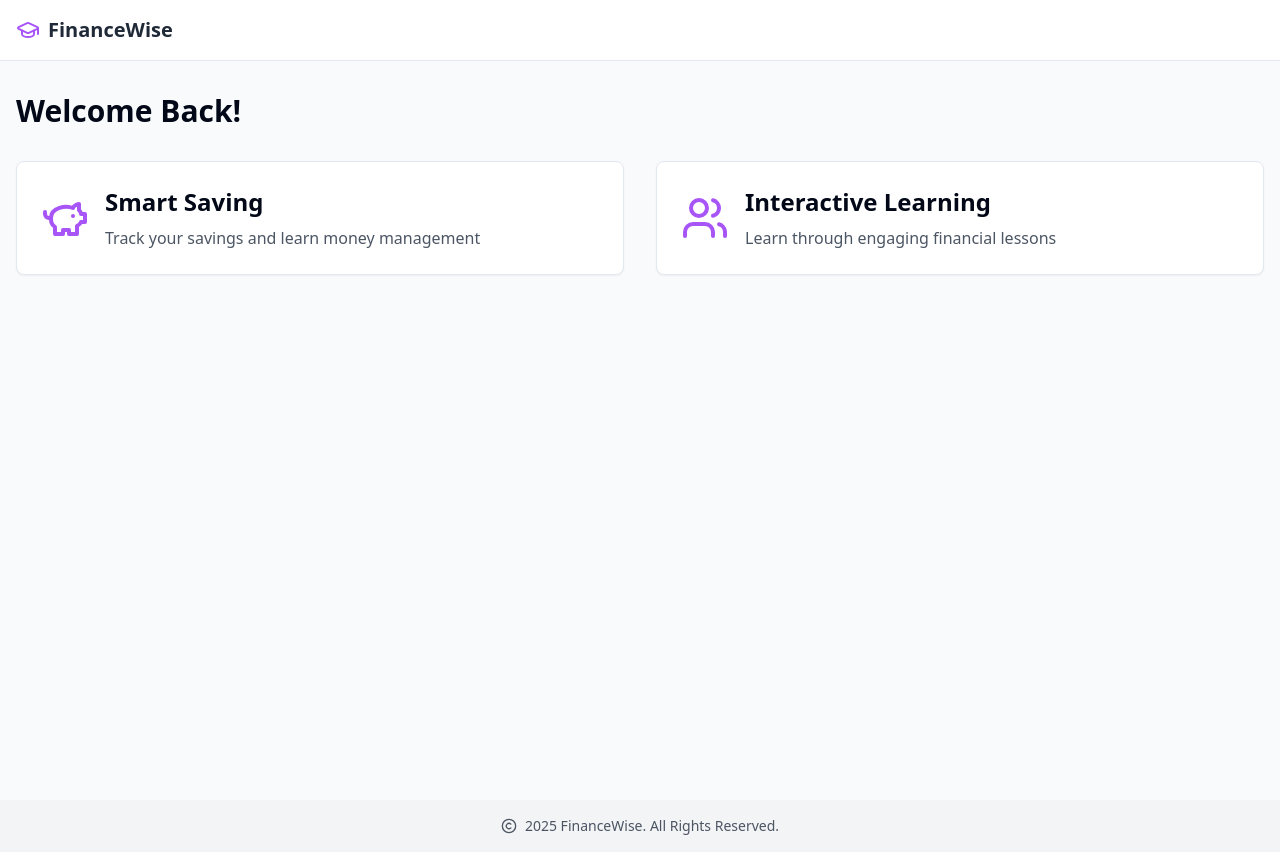
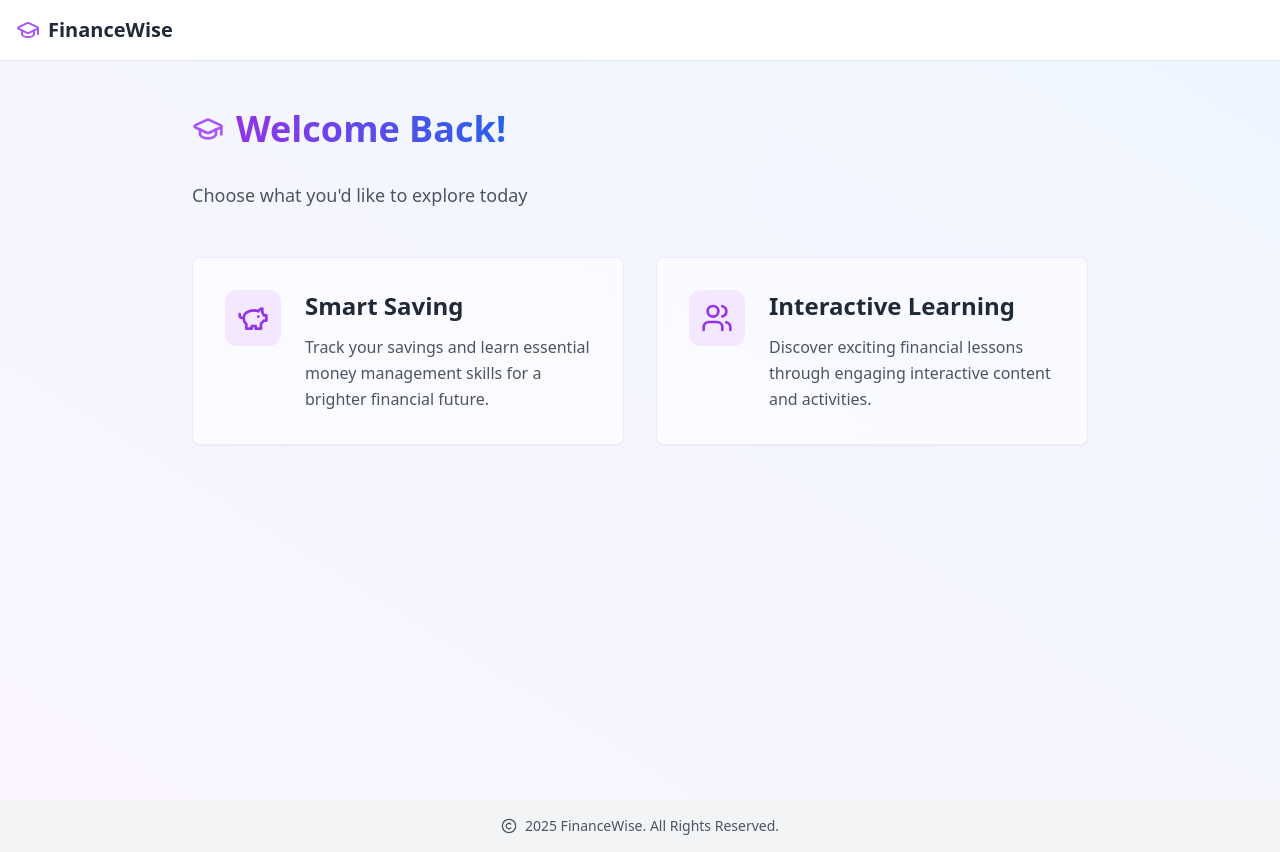
Before and after one commit to SohanGanji/ap-project, a React (Vite) app: page /student-dashboard in a window 1280 px wide. Built offline with nearby package versions, Linux system fonts and the light colour scheme.

Commit message:
Refactor: Improve student dashboard UI
Make the student dashboard more friendly and elegant.

```diff
--- a/src/pages/StudentDashboard.tsx
+++ b/src/pages/StudentDashboard.tsx
@@ -1,35 +1,54 @@
 
 import { Card } from "@/components/ui/card";
-import { PiggyBank, Users } from "lucide-react";
+import { PiggyBank, Users, GraduationCap } from "lucide-react";
 import { Link } from "react-router-dom";
 import Header from "@/components/Header";
 
 const StudentDashboard = () => {
   return (
-    <div className="min-h-screen bg-gray-50">
+    <div className="min-h-screen bg-gradient-to-tr from-purple-50 to-blue-50">
       <Header />
-      <div className="container mx-auto px-4 py-8">
-        <h1 className="text-3xl font-bold mb-8">Welcome Back!</h1>
+      <div className="container mx-auto px-4 py-12">
+        <div className="max-w-4xl mx-auto">
+          <div className="flex items-center gap-3 mb-8">
+            <GraduationCap className="h-8 w-8 text-purple-500" />
+            <h1 className="text-4xl font-bold bg-gradient-to-r from-purple-600 to-blue-600 bg-clip-text text-transparent">
+              Welcome Back!
+            </h1>
+          </div>
+
+          <p className="text-gray-600 mb-12 text-lg">
+            Choose what you'd like to explore today
+          </p>
+
           <div className="grid md:grid-cols-2 gap-8">
-          <Link to="/smart-saving">
-            <Card className="p-6 hover:shadow-lg transition-all duration-300 transform hover:scale-105">
-              <div className="flex items-center gap-4">
-                <PiggyBank className="h-12 w-12 text-purple-500" />
+            <Link to="/smart-saving" className="group">
+              <Card className="p-8 bg-white/50 backdrop-blur-sm border-purple-100 hover:shadow-xl hover:shadow-purple-100/50 transition-all duration-300 transform hover:-translate-y-1">
+                <div className="flex items-start gap-6">
+                  <div className="p-3 bg-purple-100 rounded-xl group-hover:bg-purple-200 transition-colors">
+                    <PiggyBank className="h-8 w-8 text-purple-600" />
+                  </div>
                   <div>
-                  <h2 className="text-2xl font-semibold mb-2">Smart Saving</h2>
-                  <p className="text-gray-600">Track your savings and learn money management</p>
+                    <h2 className="text-2xl font-semibold mb-3 text-gray-800">Smart Saving</h2>
+                    <p className="text-gray-600 leading-relaxed">
+                      Track your savings and learn essential money management skills for a brighter financial future.
+                    </p>
                   </div>
                 </div>
               </Card>
             </Link>
 
-          <Link to="/interactive-learning">
-            <Card className="p-6 hover:shadow-lg transition-all duration-300 transform hover:scale-105">
-              <div className="flex items-center gap-4">
-                <Users className="h-12 w-12 text-purple-500" />
+            <Link to="/interactive-learning" className="group">
+              <Card className="p-8 bg-white/50 backdrop-blur-sm border-purple-100 hover:shadow-xl hover:shadow-purple-100/50 transition-all duration-300 transform hover:-translate-y-1">
+                <div className="flex items-start gap-6">
+                  <div className="p-3 bg-purple-100 rounded-xl group-hover:bg-purple-200 transition-colors">
+                    <Users className="h-8 w-8 text-purple-600" />
+                  </div>
                   <div>
-                  <h2 className="text-2xl font-semibold mb-2">Interactive Learning</h2>
-                  <p className="text-gray-600">Learn through engaging financial lessons</p>
+                    <h2 className="text-2xl font-semibold mb-3 text-gray-800">Interactive Learning</h2>
+                    <p className="text-gray-600 leading-relaxed">
+                      Discover exciting financial lessons through engaging interactive content and activities.
+                    </p>
                   </div>
                 </div>
               </Card>
@@ -37,6 +56,7 @@ const StudentDashboard = () => {
           </div>
         </div>
       </div>
+    </div>
   );
 };
 
```
Lines whose indentation alone changed are shown as unchanged.
